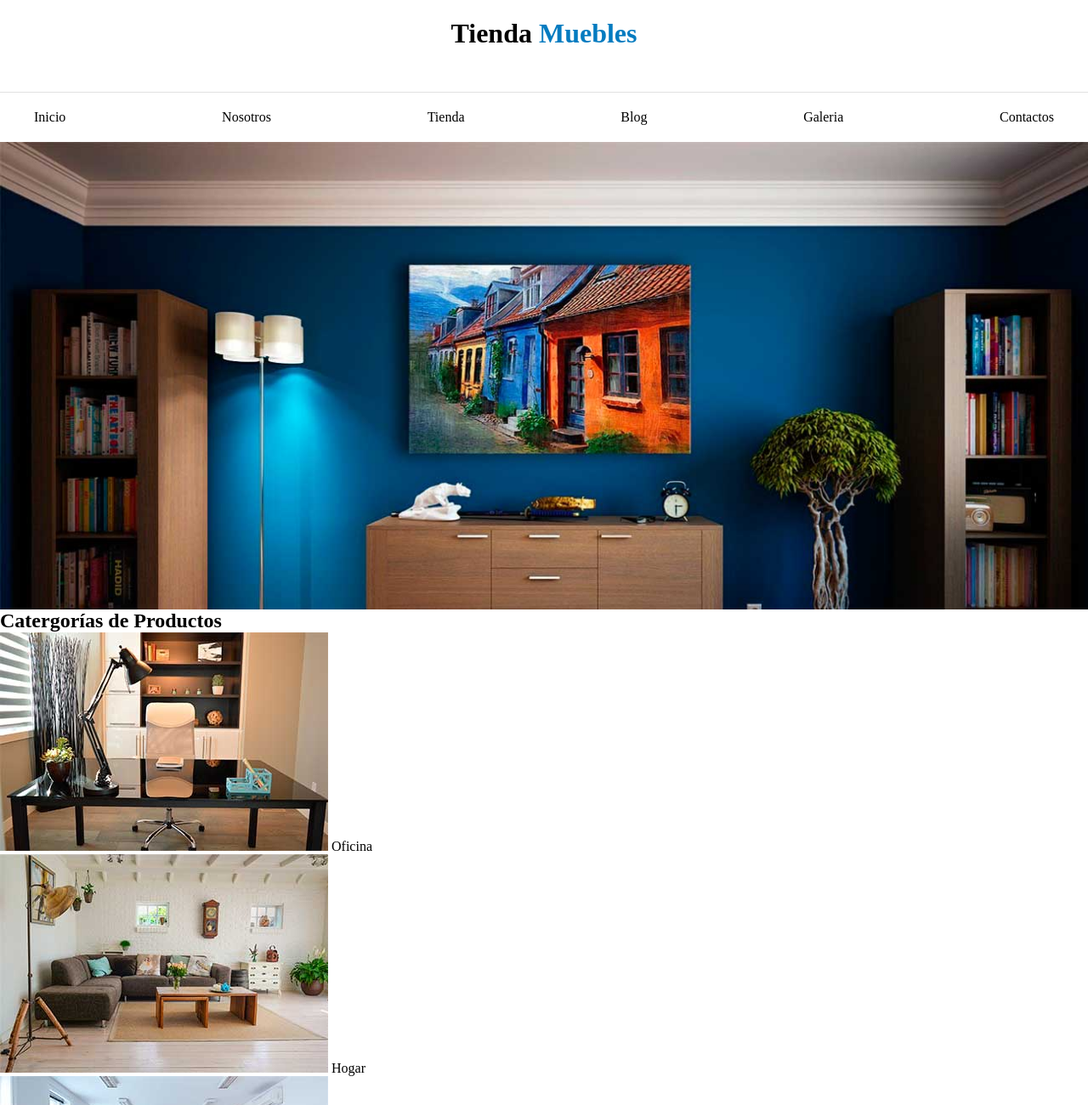
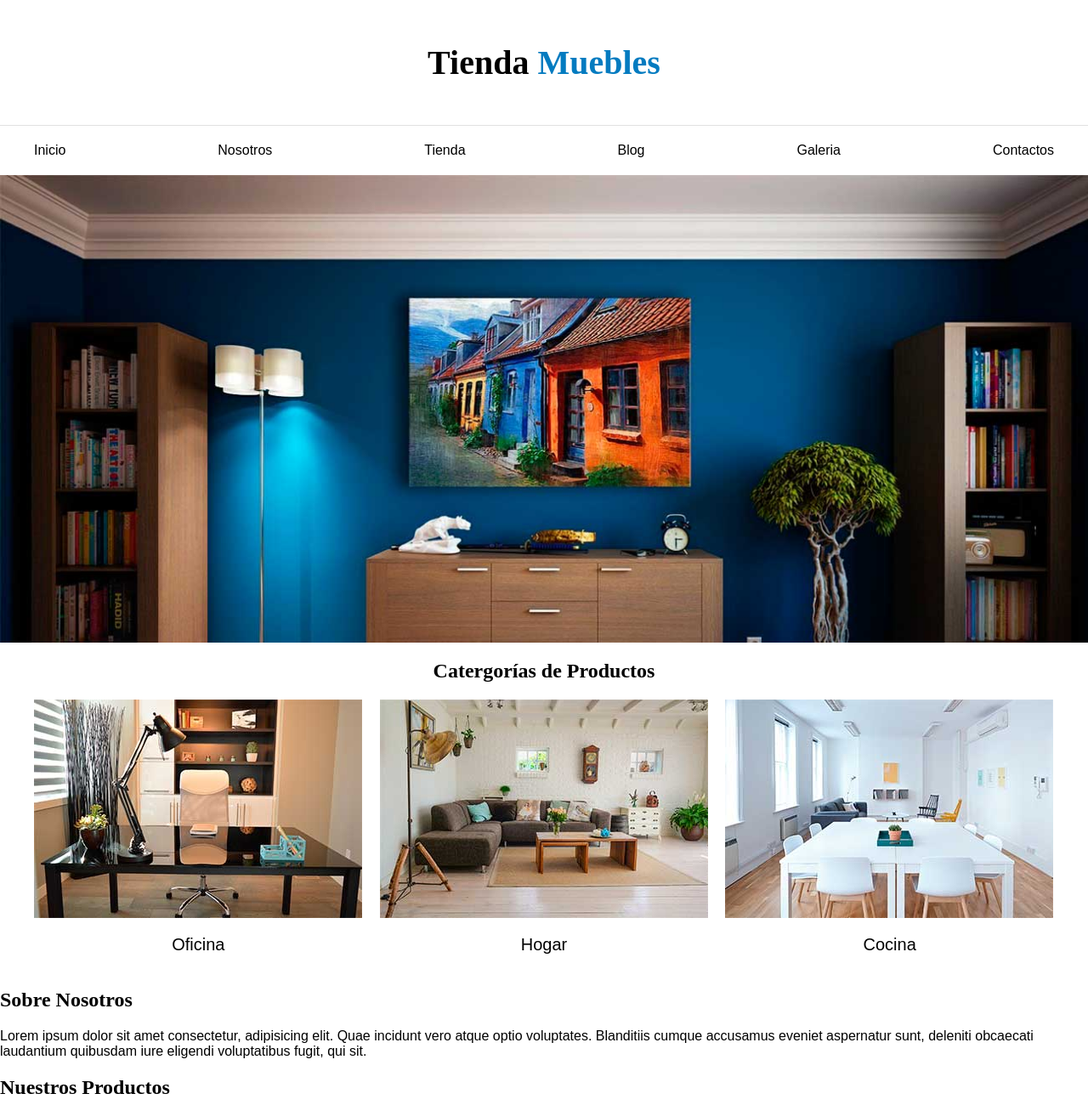
Before and after one commit to shirley-startary/Ecommerce-tiendaMuebles, a website: page index.html in a window 1280 px wide. Shown: the top 1300 px of the page at 85% size. Drawn offline with Linux system fonts and the light colour scheme.

Commit message:
Modify the units of measure of the css

```diff
--- a/assets/css/app.css
+++ b/assets/css/app.css
@@ -1,30 +1,47 @@
 html {
   box-sizing: border-box;
+  font-size: 62.5%; /* 1rem = 10px */
 }
 
 *, *::before, *::after {
   box-sizing: inherit;
-  margin: 0;
-  padding: 0;
 }
 
 /* Globales */
+body {
+  font-family: 'Raleway', sans-serif;
+  font-size: 1.6rem;
+}
+h1, h2, h3 {
+  font-family: 'Playfair Display', serif;
+}
+
+h3 {
+  font-size: 3rem;
+}
+
 a {
   text-decoration: none;
   color: #000;
 }
 
 .contenedor {
-  max-width: 1200px;
+  max-width: 120rem;
   margin: 0 auto;
+}
+
+img {
+  max-width: 100%;
+  display: block;
 }
 
 /** Header y Navegación **/
 
 .nombre-sitio {
-  margin-top: 50 px;
-  margin-bottom: 50px;
+  margin-top: 5rem;
+  margin-bottom: 5rem;
   text-align: center;
+  font-size: 4rem;
 }
 
 .nombre-sitio span {
@@ -32,11 +49,11 @@ a {
 }
 
 .contenedor-navegacion {
-  border-top: 1px solid #e1e1e1;
+  border-top: .1rem solid #e1e1e1;
 }
 
 .nav-principal {
-  padding: 20px 0;
+  padding: 2rem 0;
   display: flex;
   justify-content: space-between;
 }
@@ -45,5 +62,30 @@ a {
   background-image: url(../img/principal.jpg);
   background-repeat: no-repeat;
   background-size: cover;
-  height: 550px;
+  height: 55rem;
 }
+
+/** Categorias **/
+
+.categorias h2 {
+  text-align: center;
+}
+
+.categoria a {
+  text-align: center;
+  display: block;
+  padding: 2rem;
+  font-size: 2rem;
+}
+
+.categoria a:hover {
+  background-color: #037bc0;
+  color: #fff;
+  border-bottom-right-radius: 1rem;
+}
+
+.listado-categorias {
+  display: grid;
+  grid-template-columns: repeat(3, 1fr);
+  gap: 2rem;
+}
--- a/index.html
+++ b/index.html
@@ -26,22 +26,24 @@
 
   <div class="hero"></div>
 
-  <section>
+  <section class="contenedor categorias">
     <h2>Catergorías de Productos</h2>
 
-    <div>
+    <div class="listado-categorias">
+      <div class="categoria">
         <img src="assets/img/categoria1.jpg" alt="Imagen Catergoría">
         <a href="#">Oficina</a>
       </div>
 
-    <div>
+      <div class="categoria">
         <img src="assets/img/categoria2.jpg" alt="Imagen Catergoría">
         <a href="#">Hogar</a>
       </div>
 
-    <div>
+      <div class="categoria">
         <img src="assets/img/categoria3.jpg" alt="Imagen Catergoría">
         <a href="#">Cocina</a>
+      </div>
     </div>
 
   </section>
```
Lines whose indentation alone changed are shown as unchanged.
